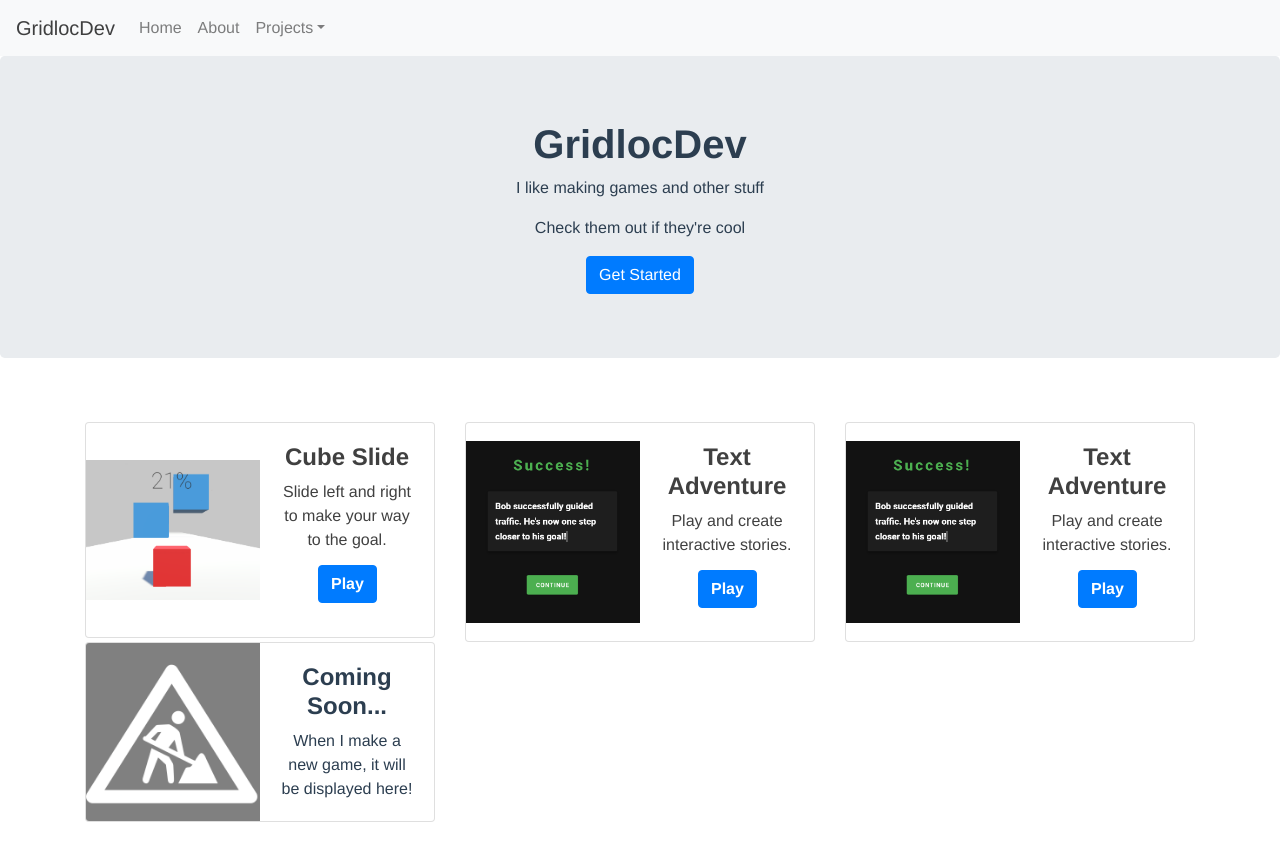
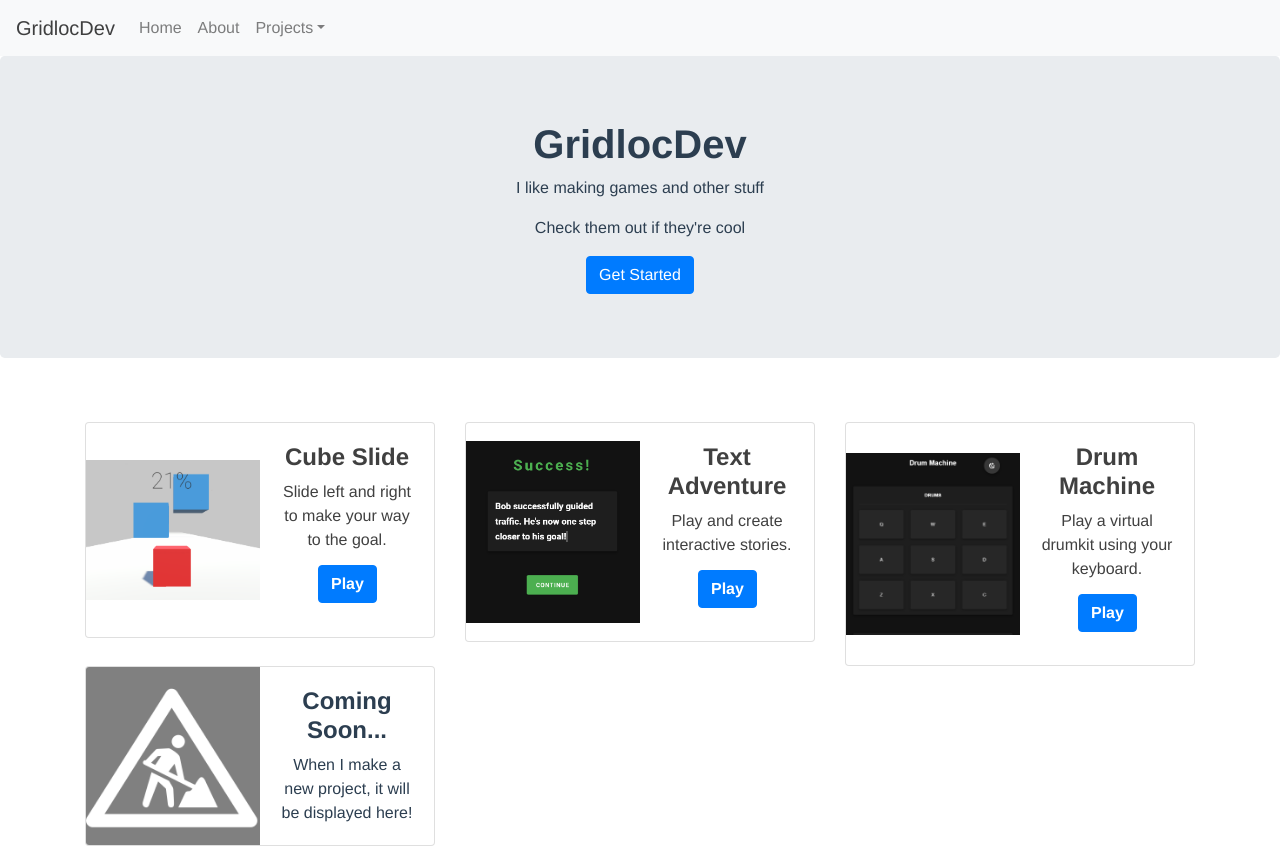
Before and after one commit to gridlocdev/games, a Vue app: page / in a window 1280 px wide. Shown: the top 848 px of the page. Built offline with nearby package versions, Linux system fonts and the light colour scheme.

Commit message:
Added Drum Machine

```diff
--- a/src/components/DrumMachine.vue
+++ b/src/components/DrumMachine.vue
@@ -6,18 +6,18 @@
           <b-col sm="12" md="7" lg="8" xl="8">
             <b-img
               fluid-grow
-              :src="require('../assets/textadventure.gif')"
+              :src="require('../assets/drummachine.gif')"
             ></b-img>
           </b-col>
           <b-col sm="12" md="5" lg="4" xl="4">
             <h4>
-              <b>Text Adventure</b>
+              <b>Drum Machine</b>
             </h4>
-            <p>Play, create, import or export a text adventure game story!</p>
+            <p>Play a virtual drumkit using your keyboard.</p>
             <b-button
               class="button animate__animated animate__infinite animate__pulse"
               variant="primary"
-              href="https://gridlocdev.github.io/cubeSlide/"
+              href="https://gridlocdev.github.io/drummachine/"
               style="width: 100%"
             >
               <b>Play</b>
--- a/src/router/index.js
+++ b/src/router/index.js
@@ -37,6 +37,15 @@ const routes = [
     component: () =>
       import(/* webpackChunkName: "about" */ "../components/TextAdventure.vue"),
   },
+  {
+    path: "/DrumMachine",
+    name: "DrumMachine",
+    // route level code-splitting
+    // this generates a separate chunk (about.[hash].js) for this route
+    // which is lazy-loaded when the route is visited.
+    component: () =>
+      import(/* webpackChunkName: "about" */ "../components/DrumMachine.vue"),
+  },
 ];
 
 const router = new VueRouter({
--- a/src/views/Home.vue
+++ b/src/views/Home.vue
@@ -127,9 +127,9 @@
                         height: 100%;
                       "
                     >
-                      <router-link to="/TextAdventure">
+                      <router-link to="/DrumMachine">
                         <b-card-img
-                          :src="require('../assets/TextAdventureImage.png')"
+                          :src="require('../assets/DrumMachineImage.png')"
                           alt="Image"
                           class="rounded-0"
                         ></b-card-img>
@@ -139,19 +139,20 @@
                   <b-col md="6">
                     <b-card-body>
                       <h4>
-                        <b-link :to="{ path: '/TextAdventure' }"
-                          >Text Adventure</b-link
+                        <b-link :to="{ path: '/DrumMachine' }"
+                          >Drum Machine</b-link
                         >
                       </h4>
-                      <router-link to="/TextAdventure">
+                      <router-link to="/DrumMachine">
                         <b-card-text class="nobold"
-                          >Play and create interactive stories.</b-card-text
+                          >Play a virtual drumkit using your
+                          keyboard.</b-card-text
                         >
                       </router-link>
                       <b-button
                         class="button animate__animated animate__infinite animate__pulse"
                         variant="primary"
-                        href="https://gridlocdev.github.io/textadventure/"
+                        href="https://gridlocdev.github.io/drummachine/"
                         >Play</b-button
                       >
                     </b-card-body>
@@ -189,7 +190,7 @@
                         <b>Coming Soon...</b>
                       </h4>
                       <b-card-text class="nobold"
-                        >When I make a new game, it will be displayed
+                        >When I make a new project, it will be displayed
                         here!</b-card-text
                       >
                       <!-- <b-button
```
Also changed, not shown: src/assets/DrumMachineImage.png (added), src/assets/drummachine.gif (added).
